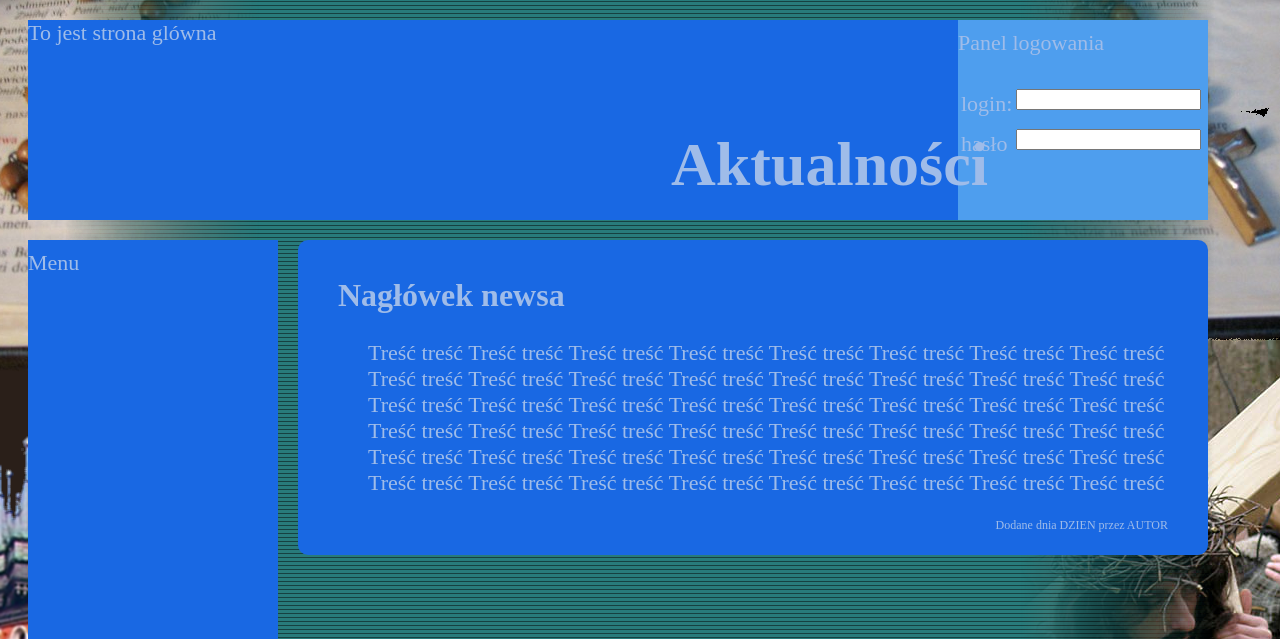
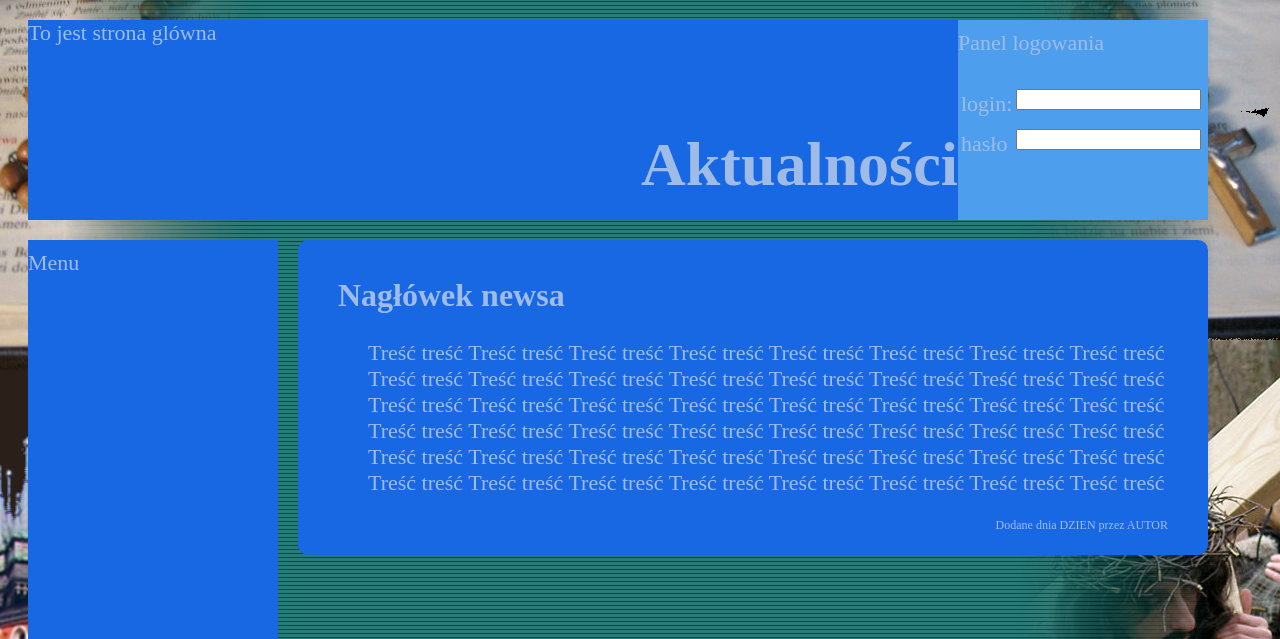
Before and after one commit to PrzemyslawMalinowski/psi, a Django app: page / in a window 1280 px wide. Shown: the top 639 px of the page. Run offline with Django 3.2, Linux system fonts and the light colour scheme.

Commit message:
dodanie poprawki

```diff
--- a/news/static/default.css
+++ b/news/static/default.css
@@ -100,7 +100,7 @@ h1[type="info"]{
 h1[type="header"]{
 	color: white;
 	position: absolute;
-	right: 220px;
+	right: 250px;
 	bottom: 20px;
 
 	font-size: 62px;
--- a/oaza/settings.py
+++ b/oaza/settings.py
@@ -16,7 +16,7 @@ DATABASES = {
         'ENGINE': 'django.db.backends.mysql', # Add 'postgresql_psycopg2', 'mysql', 'sqlite3' or 'oracle'.
         'NAME': 'baza',                      # Or path to database file if using sqlite3.
         'USER': 'root',                      # Not used with sqlite3.
-        'PASSWORD': 'polak23',                  # Not used with sqlite3.
+        'PASSWORD': 'haslo123',                  # Not used with sqlite3.
         'HOST': '',                      # Set to empty string for localhost. Not used with sqlite3.
         'PORT': '',                      # Set to empty string for default. Not used with sqlite3.
     }
--- a/templates/index.html
+++ b/templates/index.html
@@ -1,6 +1,7 @@
 <html>
 	<head>
 		 <link rel="stylesheet" type="text/css" href="/static/default.css" />
+		 <title>Główna</title>
 	</head>
 	<body>
 
```
Also changed, not shown: 1 other file.
